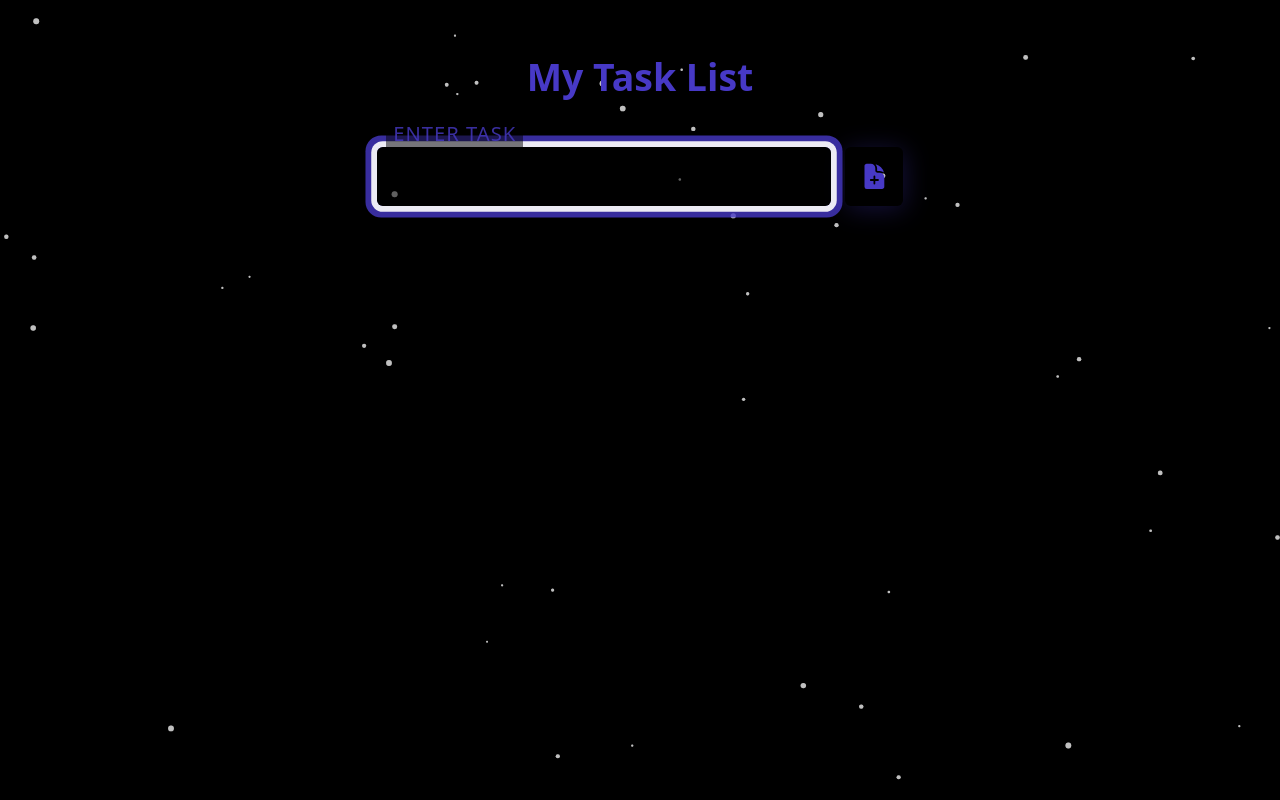
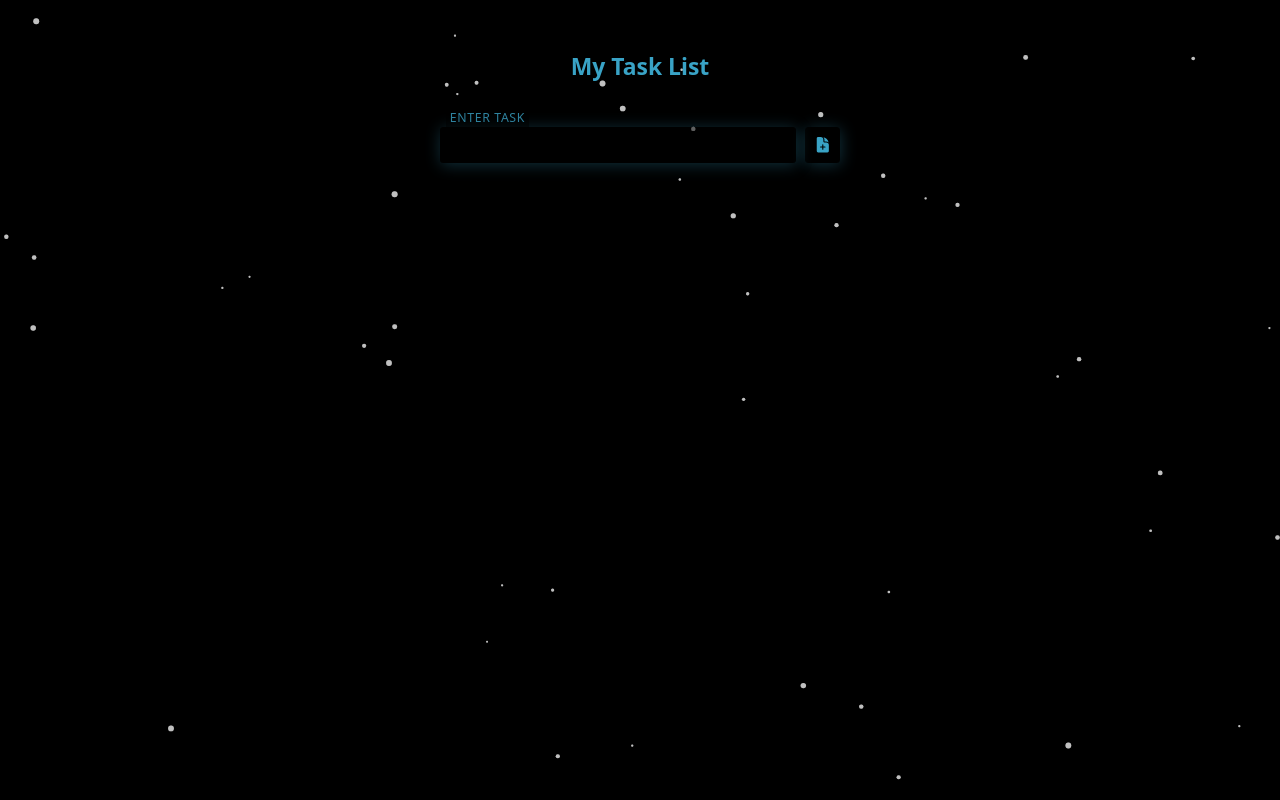
Before and after one commit to yogyy/react-todo-drag-and-drop, a React (Vite) app: page / in a window 1280 px wide. Built offline with nearby package versions, Linux system fonts and the light colour scheme.

Commit message:
edit style

```diff
--- a/src/component/Particle.jsx
+++ b/src/component/Particle.jsx
@@ -27,7 +27,7 @@ const ParticlesComponent = props => {
           },
         },
         color: {
-          value: '#ffffff',
+          value: '#fff',
         },
         shape: {
           type: 'circle',
@@ -67,7 +67,7 @@ const ParticlesComponent = props => {
         line_linked: {
           enable: true,
           distance: 150,
-          color: '#6495ED',
+          color: '#409FBF',
           opacity: 0.4,
           width: 1,
         },
@@ -95,13 +95,13 @@ const ParticlesComponent = props => {
           },
           onclick: {
             enable: true,
-            mode: 'push',
+            mode: 'repulse',
           },
           resize: true,
         },
         modes: {
           grab: {
-            distance: 200,
+            distance: 300,
             line_linked: {
               opacity: 1,
             },
--- a/src/component/TaskItem.module.css
+++ b/src/component/TaskItem.module.css
@@ -7,6 +7,8 @@
   border: 0.2em solid hsl(var(--muted) / 0.8);
   padding: 0.6em;
   border-radius: calc(var(--_radius) * 2);
+  box-shadow: 0.05em 0.1em 0.9em hsl(var(--bg) / 0.3);
+  /* 0 0 0 -0.1em hsl(var(--bg)), 0 0 0 -0.2em hsl(var(--accent)); */
 }
 
 .task-group {
--- a/src/index.css
+++ b/src/index.css
@@ -18,8 +18,8 @@ label {
 }
 
 :root {
-  --_hue: 606;
-  --_size: 1.8rem;
+  --_hue: 195;
+  --_size: 1.1rem;
   --_radius: 0.2em;
   --_tspeed_fast: 180ms;
   --_tspeed_slow: 300ms;
@@ -119,6 +119,8 @@ h1 {
   gap: clamp(2rem, 3.5vmax, 8rem);
   text-align: center;
   color: hsl(var(--accent));
+  max-height: 100%;
+  width: 400px;
 }
 
 hr {
@@ -206,13 +208,17 @@ hr {
   /* background-color: hsl(var(--muted)); */
   background-color: rgba(0, 0, 0, 0.5);
   caret-color: hsl(var(--accent));
-  box-shadow: 0 0 0 -0.1em hsl(var(--bg)), 0 0 0 -0.2em hsl(var(--accent) / 0.8);
+  /* box-shadow: 0 0 0 -0.1em hsl(var(--bg)), 0 0 0 -0.2em hsl(var(--accent) / 0.8); */
+  box-shadow: 0.05em 0.1em 0.9em hsl(var(--accent) / 0.3),
+    0 0 0 -0.1em hsl(var(--bg)), 0 0 0 -0.2em hsl(var(--accent));
   transition: box-shadow var(--_tspeed_fast) var(--_ttype_squish);
 }
 
 .input:focus {
   outline: none;
-  box-shadow: 0 0 0 0.2em hsl(var(--bg)), 0 0 0 0.4em hsl(var(--accent) / 0.8);
+  /* box-shadow: 0 0 0 0.2em hsl(var(--bg)), 0 0 0 0.4em hsl(var(--accent) / 0.8); */
+  box-shadow: 0.05em 0.1em 0.9em hsl(var(--accent) / 0.3),
+    0 0 0 -0.1em hsl(var(--bg)), 0 0 0 -0.2em hsl(var(--accent));
 }
 
 .input:focus ~ .label,
@@ -234,7 +240,7 @@ hr {
   padding-inline: 2vmax;
   display: grid;
   place-items: center;
-  /* background-color: hsl(var(--bg) / 0.7); */
+  background-color: hsl(var(--bg) / 0.7);
 }
 
 [role='dialog'] .todo {
@@ -246,3 +252,15 @@ hr {
   border: 0.1em solid hsl(var(--accent) / 0.3);
   box-shadow: 0 -1em 3em hsl(var(--muted)), 0 1em 3em hsl(var(--accent) / 0.2);
 }
+
+@media screen and (min-width: 500px) {
+  .todo {
+    width: 100%;
+  }
+}
+
+@media screen and (max-width: 768) {
+  .container {
+    height: 100vh;
+  }
+}
```
